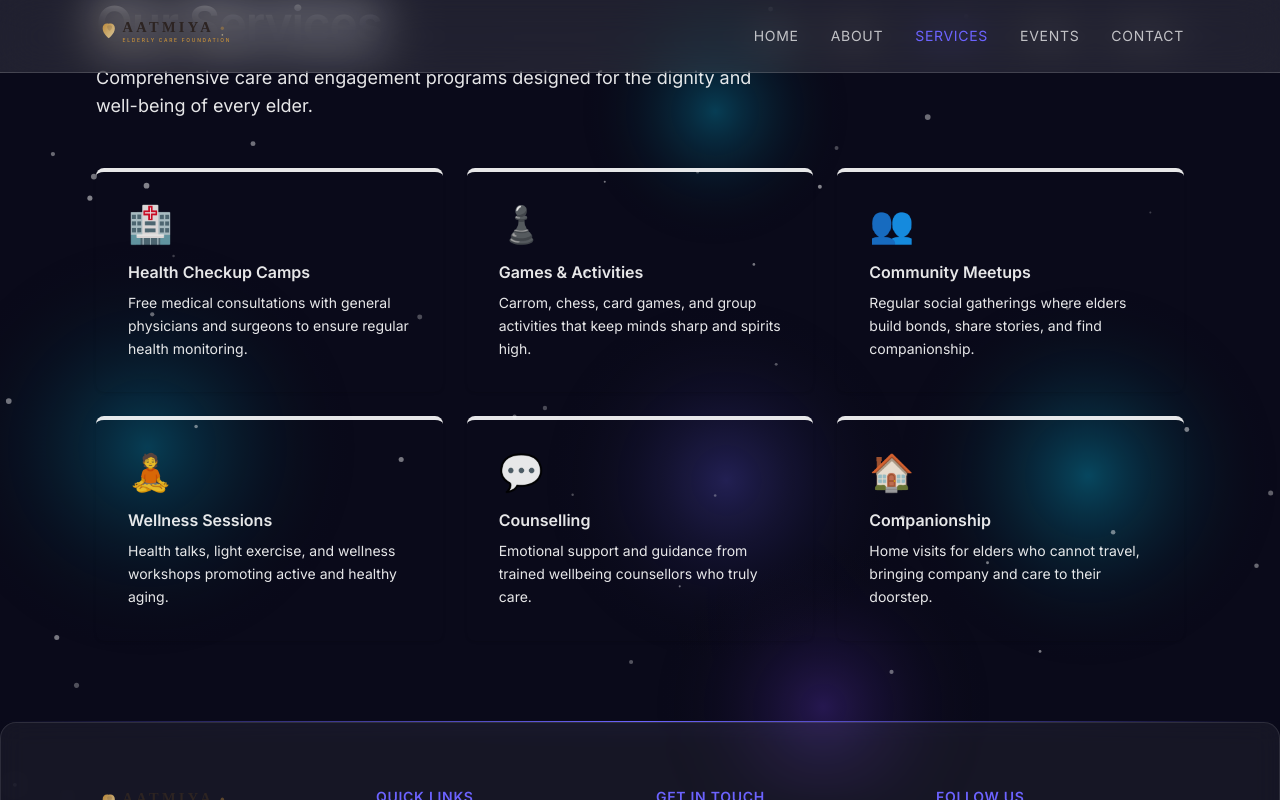
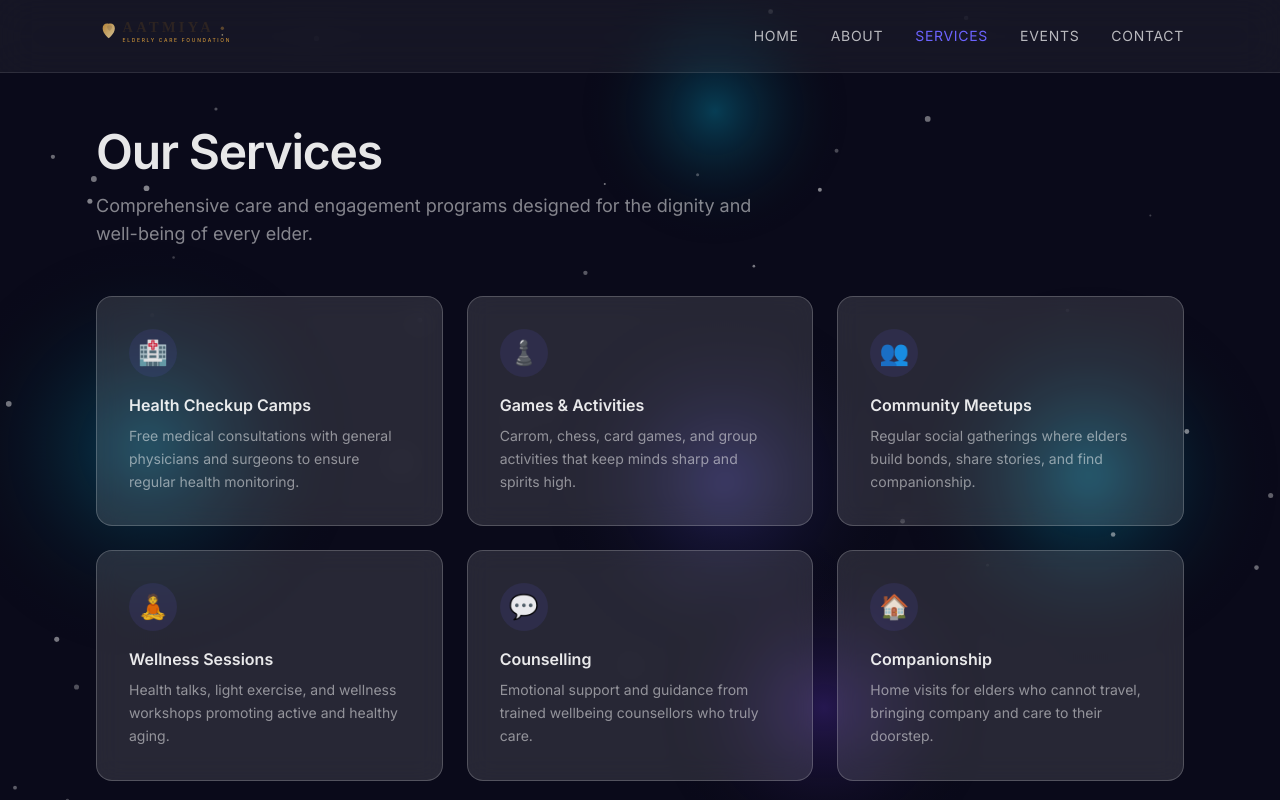
Before and after one commit to knee-tesh/aatmiya, a Next.js app: page /services in a window 1280 px wide. Shown: the top 800 px of the page. Built offline with nearby package versions, Linux system fonts and the light colour scheme.

Commit message:
feat: glassmorphism services page

```diff
--- a/src/pages/services.js
+++ b/src/pages/services.js
@@ -1,73 +1,24 @@
-import Navbar from "@/components/Navbar";
-import Footer from "@/components/Footer";
 import { motion } from "framer-motion";
-
-const services = [
-  {
-    icon: "🏥",
-    title: "Health Checkup Camps",
-    description:
-      "Free medical consultations with general physicians and surgeons to ensure regular health monitoring.",
-  },
-  {
-    icon: "♟️",
-    title: "Games & Activities",
-    description:
-      "Carrom, chess, card games, and group activities that keep minds sharp and spirits high.",
-  },
-  {
-    icon: "👥",
-    title: "Community Meetups",
-    description:
-      "Regular social gatherings where elders build bonds, share stories, and find companionship.",
-  },
-  {
-    icon: "🧘",
-    title: "Wellness Sessions",
-    description:
-      "Health talks, light exercise, and wellness workshops promoting active and healthy aging.",
-  },
-  {
-    icon: "💬",
-    title: "Counselling",
-    description:
-      "Emotional support and guidance from trained wellbeing counsellors who truly care.",
-  },
-  {
-    icon: "🏠",
-    title: "Companionship",
-    description:
-      "Home visits for elders who cannot travel, bringing company and care to their doorstep.",
-  },
-];
+import GlassCard from "@/components/GlassCard";
+import { services } from "@/data/services";
 
 const containerVariants = {
   hidden: {},
-  visible: {
-    transition: { staggerChildren: 0.1 },
-  },
+  visible: { transition: { staggerChildren: 0.1 } },
 };
 
 const cardVariants = {
   hidden: { opacity: 0, y: 24 },
-  visible: {
-    opacity: 1,
-    y: 0,
-    transition: { duration: 0.6, ease: "easeOut" },
-  },
+  visible: { opacity: 1, y: 0, transition: { duration: 0.6, ease: "easeOut" } },
 };
 
 export default function Services() {
   return (
-    <>
-      <Navbar />
-      <main id="main-content">
-        <section className="section-spacing">
+    <section className="py-20 md:py-32">
       <div className="max-content">
-            <h1 className="font-prata text-4xl md:text-5xl mb-4">Our Services</h1>
-            <p className="font-source-serif text-lg text-ink/60 mb-12 max-w-2xl">
-              Comprehensive care and engagement programs designed for the dignity
-              and well-being of every elder.
+        <h1 className="text-4xl md:text-5xl mb-4">Our Services</h1>
+        <p className="font-inter text-lg text-white/50 mb-12 max-w-2xl">
+          Comprehensive care and engagement programs designed for the dignity and well-being of every elder.
         </p>
         <motion.div
           className="grid grid-cols-1 md:grid-cols-2 xl:grid-cols-3 gap-6"
@@ -77,25 +28,18 @@ export default function Services() {
           viewport={{ once: true, amount: 0.1 }}
         >
           {services.map((service, i) => (
-                <motion.div
-                  key={i}
-                  variants={cardVariants}
-                  className="bg-cotton rounded-lg p-8 shadow-sm border-t-4 border-amber"
-                >
-                  <span className="text-4xl block mb-4">{service.icon}</span>
-                  <h3 className="font-inter text-base font-semibold mb-2">
-                    {service.title}
-                  </h3>
-                  <p className="font-source-serif text-sm leading-relaxed text-ink/70">
-                    {service.description}
-                  </p>
+            <motion.div key={i} variants={cardVariants}>
+              <GlassCard variant="interactive" className="p-8 h-full">
+                <div className="w-12 h-12 rounded-full bg-aurora/10 flex items-center justify-center mb-4">
+                  <span className="text-2xl">{service.icon}</span>
+                </div>
+                <h3 className="font-inter text-base font-semibold mb-2">{service.title}</h3>
+                <p className="font-inter text-sm leading-relaxed text-white/50">{service.desc}</p>
+              </GlassCard>
             </motion.div>
           ))}
         </motion.div>
       </div>
     </section>
-      </main>
-      <Footer />
-    </>
   );
 }
```
Lines whose indentation alone changed are shown as unchanged.
